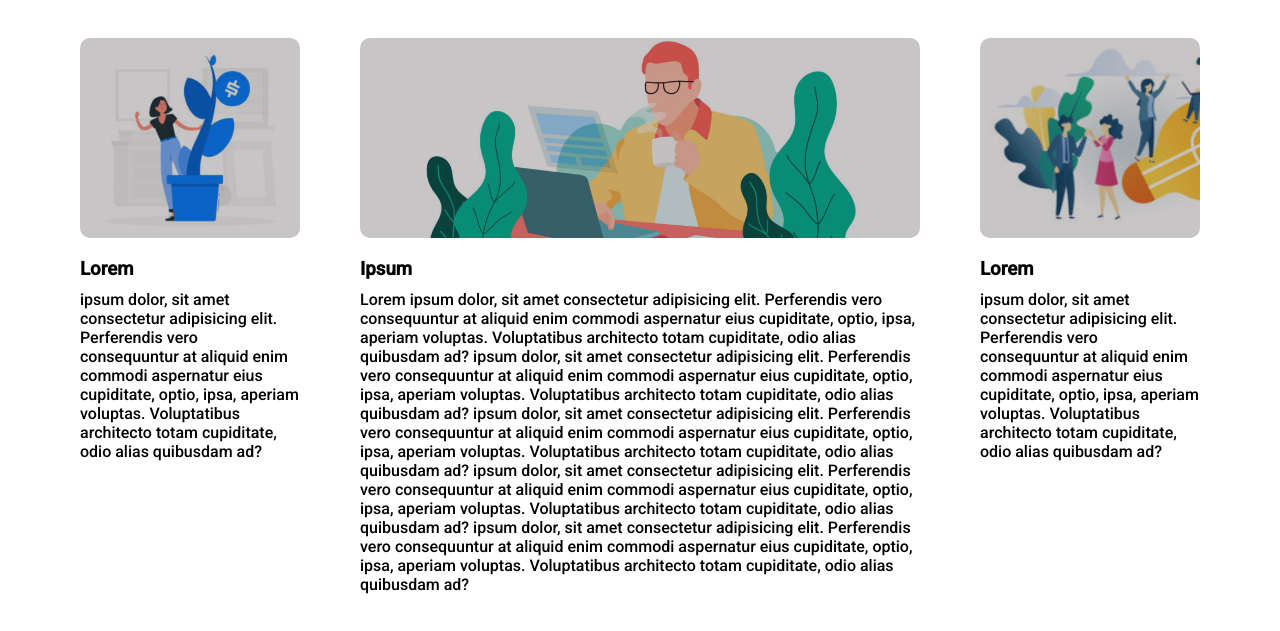
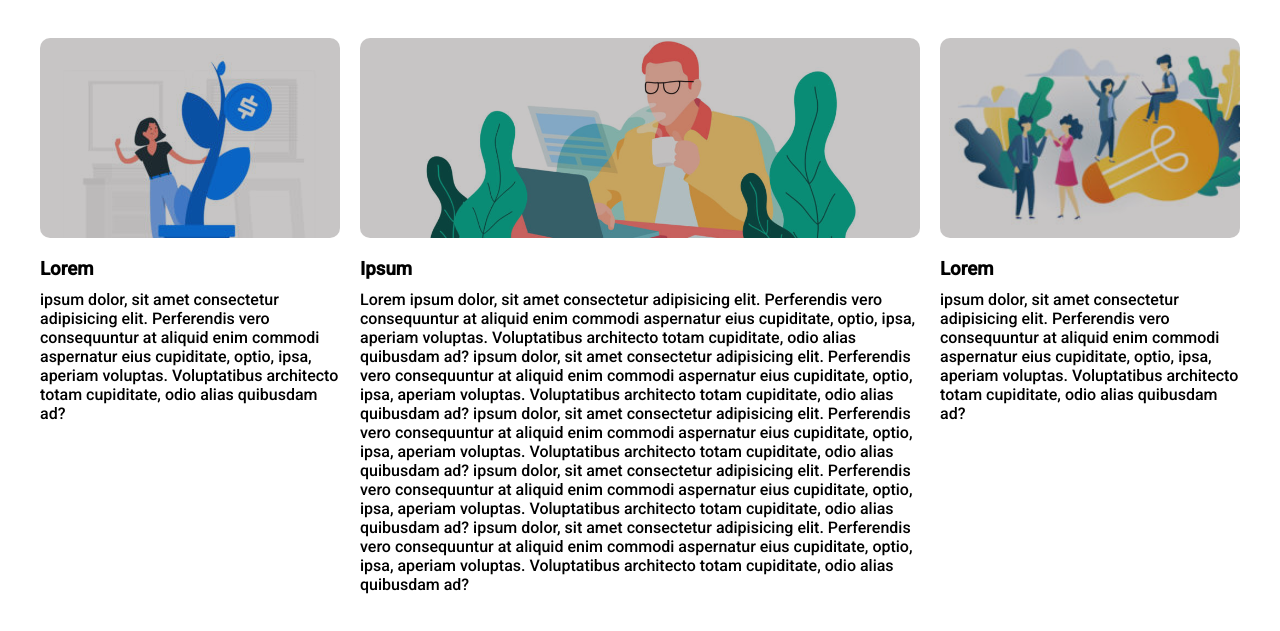
Before and after one commit to Salvo170586SP/htmlcss-wp, a plain HTML site: page index.html in a window 1280 px wide. Shown: the part 731-1362 px from the top of the page. Drawn offline with Linux system fonts and the light colour scheme.

Commit message:
esercizio completato

```diff
--- a/css/style.css
+++ b/css/style.css
@@ -1,4 +1,4 @@
-/* general */
+/* GENERALE */
 * {
   margin: 0;
   padding: 0;
@@ -10,7 +10,7 @@ body{
   font-family: 'Roboto', sans-serif;
 }
 
-/* utility */
+/* UTILITY */
 .container {
   max-width: 1200px;
   margin: 0 auto;
@@ -22,7 +22,7 @@ body{
   clear: both;
 }
 
-/* intestazione */
+/* INTESTAZIONE */
 header {
   margin-bottom: 20px;
 }
@@ -36,8 +36,7 @@ img{
   width: 100%;
 }
 
-/* barra di navigazione */
-
+/* BARRA DI NAVIGAZIONE */
 nav{
   padding: 20px 0;
 }
@@ -54,11 +53,8 @@ li a{
 }
 
 
-
-
-/* corpo pagina */
-
-
+/* CORPO DELLA PAGINA */
+/* AREA SPOTLIGHT */
 .spotlight {
   background-image: url('../img/banner.jpg');
   background-position: center;
@@ -90,13 +86,10 @@ li a{
 }
 
 
-/* corpo float */
-
+/* CORPO DEL FLOAT */
 section{
   margin-bottom: 20px;
 }
-
-
 
 
 .header-main {
@@ -119,12 +112,8 @@ font-size: 20px;
   float: left;
 }
 
-.box-article{
-  padding: 0 40px;
-}
-
 .box-img{
-  width: 220px;
+  width: 300px;
   height: 200px;
   background-size: cover;
   border-radius: 10px;
@@ -171,7 +160,7 @@ font-size: 20px;
 
 
 
-/* fine pagina */
+/* FINE PAGINA */
 footer {
   height: 50px;
   text-align: center;
```
Also changed, not shown: index.html (+10 -7 lines).
